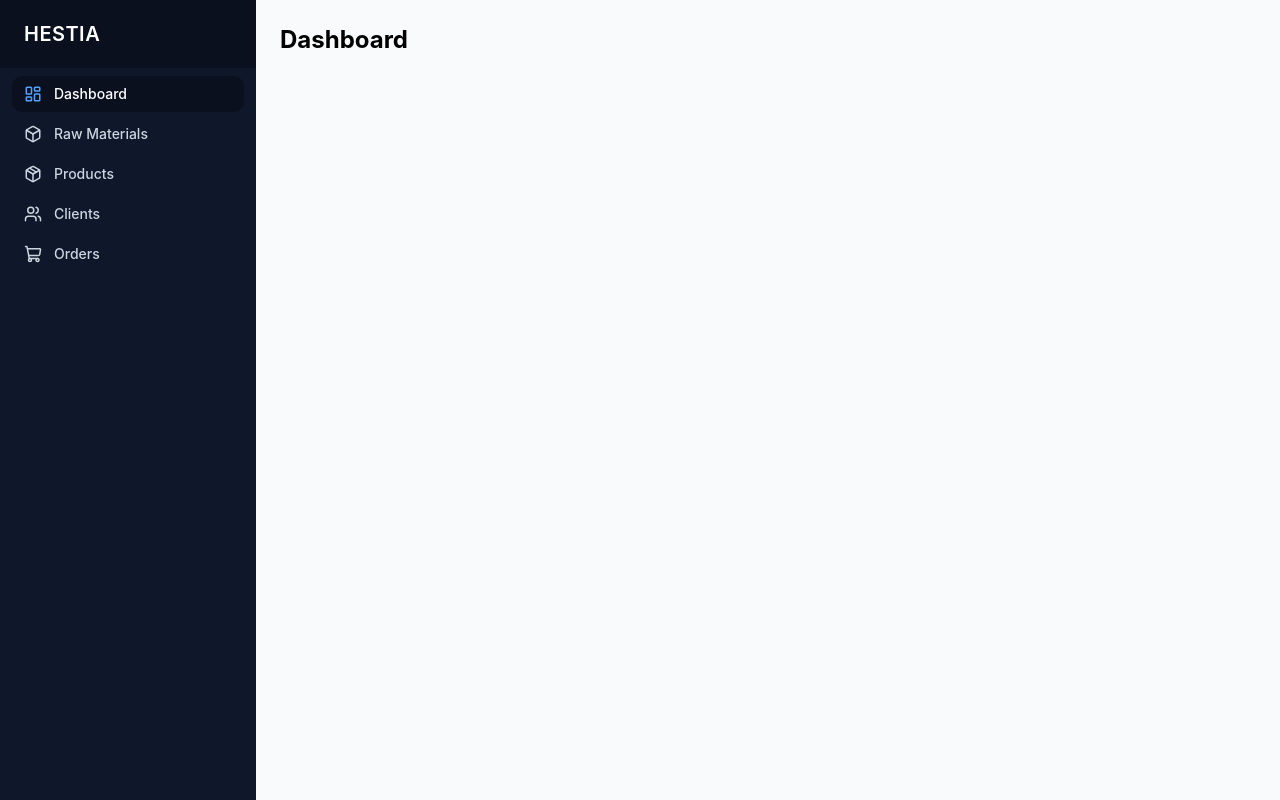
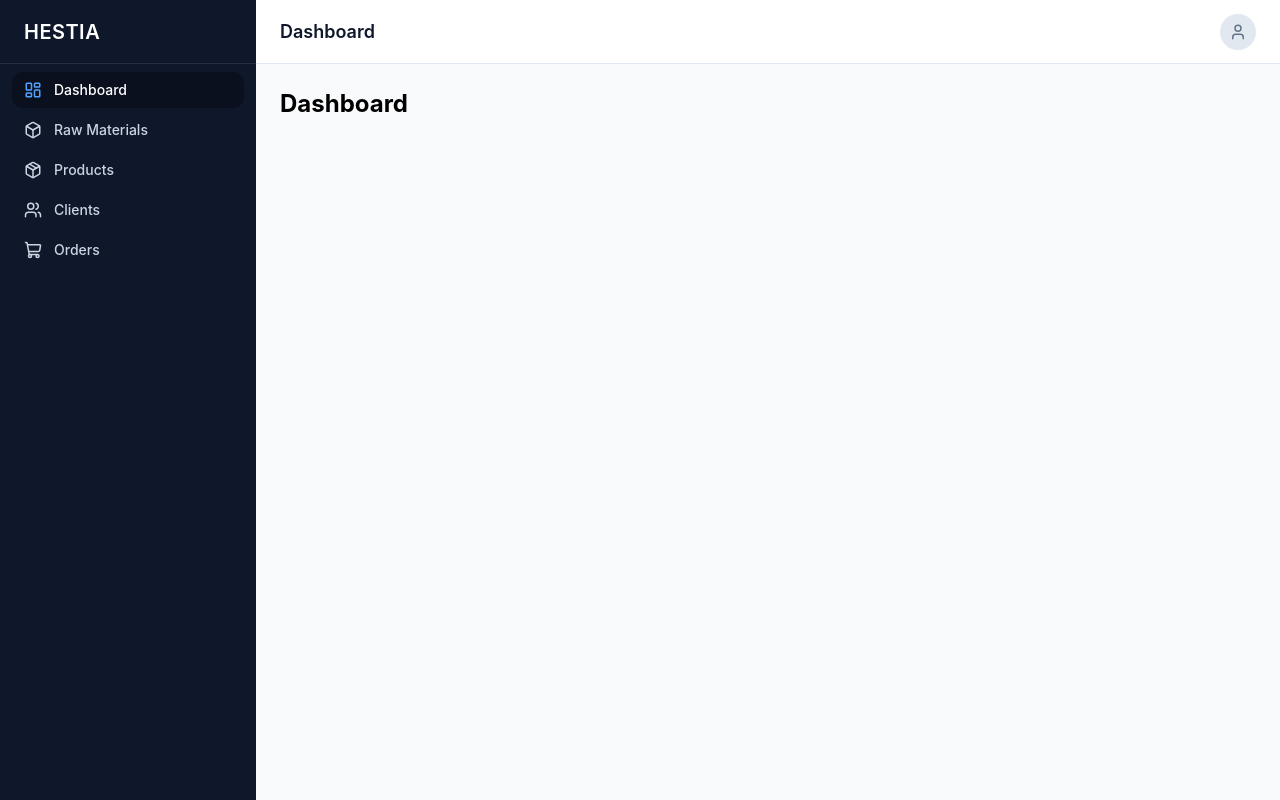
Before and after one commit to Rizzshen/Hestia, a React app in the folder frontend/: page /dashboard in a window 1280 px wide. Built offline with nearby package versions, Linux system fonts and the light colour scheme; the HTML template or start-up script is replaced by a standard one.

Commit message:
added topbar

```diff
--- a/frontend/src/components/layout/PageWrapper.jsx
+++ b/frontend/src/components/layout/PageWrapper.jsx
@@ -1,15 +1,20 @@
 import Sidebar from "./Sidebar";
+import Topbar from "./Topbar";
 
 export default function PageWrapper({ children }) {
   return (
+
     <div className="flex h-screen overflow-hidden">
-      {/* Sidebar */}
+      {/*Sidebar */}
       <Sidebar />
 
-      {/* Main Content */}
-      <main className="flex-1 overflow-y-auto bg-gray-50 p-6">
-        {children}
-      </main>
+      <div className="flex-1 flex flex-col overflow-hidden">
+        {/*Topbar */}
+        <Topbar />
+        <main className="flex-1 overflow-y-auto bg-background p-6">
+          {children}
+        </main>
+      </div>
     </div>
   );
 }
--- a/frontend/src/components/layout/Sidebar.jsx
+++ b/frontend/src/components/layout/Sidebar.jsx
@@ -20,7 +20,7 @@ export default function Sidebar() {
   return (
     <aside className="w-64 h-screen bg-sidebar flex flex-col ">
       {/* App name */}
-      <div className="px-6 py-5 flex items-center gap-2 bg-black/30">
+      <div className="px-6 h-16 flex items-center gap-2 border-b border-white/10">
         <span className="text-xl font-semibold text-white tracking-wide">
           HESTIA
         </span>
--- /dev/null
+++ b/frontend/src/components/layout/TopBar.jsx
@@ -0,0 +1,16 @@
+import {useLocation} from "react-router-dom";
+import {User} from "lucide-react";
+import{ROUTE_TITLES} from "../../constants/routes.js";
+
+export default function Topbar(){
+    const location = useLocation();
+    const title = ROUTE_TITLES[location.pathname] || "Hestia";
+
+
+return (<header className="h-16 bg-surface border-b border-border flex items-center justify-between px-6">
+    <h1 className="text-lg font-semibold text-text">{title}</h1>
+    <div className="w-9 h-9 rounded-full bg-border flex items-center justify-center">
+        <User size={18} className="text-text-muted"/>
+    </div>
+</header>)
+}
--- /dev/null
+++ b/frontend/src/constants/routes.js
@@ -0,0 +1,7 @@
+export const ROUTE_TITLES = {
+  '/dashboard': 'Dashboard',
+  '/raw-materials': 'Raw Materials',
+  '/products': 'Products',
+  '/clients': 'Clients',
+  '/orders': 'Orders',
+}
```
